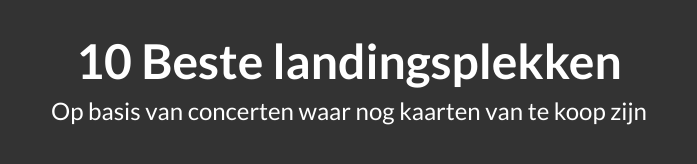
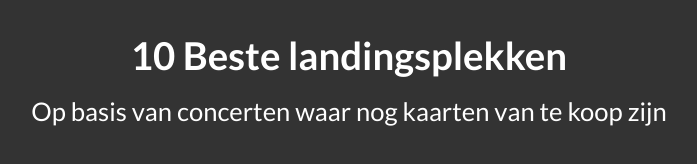
Before and after one commit to soejrd/challenge_3, a plain HTML site: page index.html in a window 1280 px wide. Shown: the whole page, without its empty margins (291-988 px from the left). Drawn offline with Linux system fonts and the light colour scheme; some packages are replaced by stand-ins of ours; no server answers.

Commit message:
final fixes

```diff
--- a/style.scss
+++ b/style.scss
@@ -29,11 +29,11 @@ body {
         z-index: 1;
         color: white;
         font-family: 'Lato', sans-serif;
-        font-size: 48px;
+        font-size: 3vmax;
     }
     h2 {
         @extend h1;
-        font-size: 24px;
+        font-size: 2vmax;
         top: 12vh;
         font-weight: 400;
     }
```
Also changed, not shown: style.css, 1 other file.
